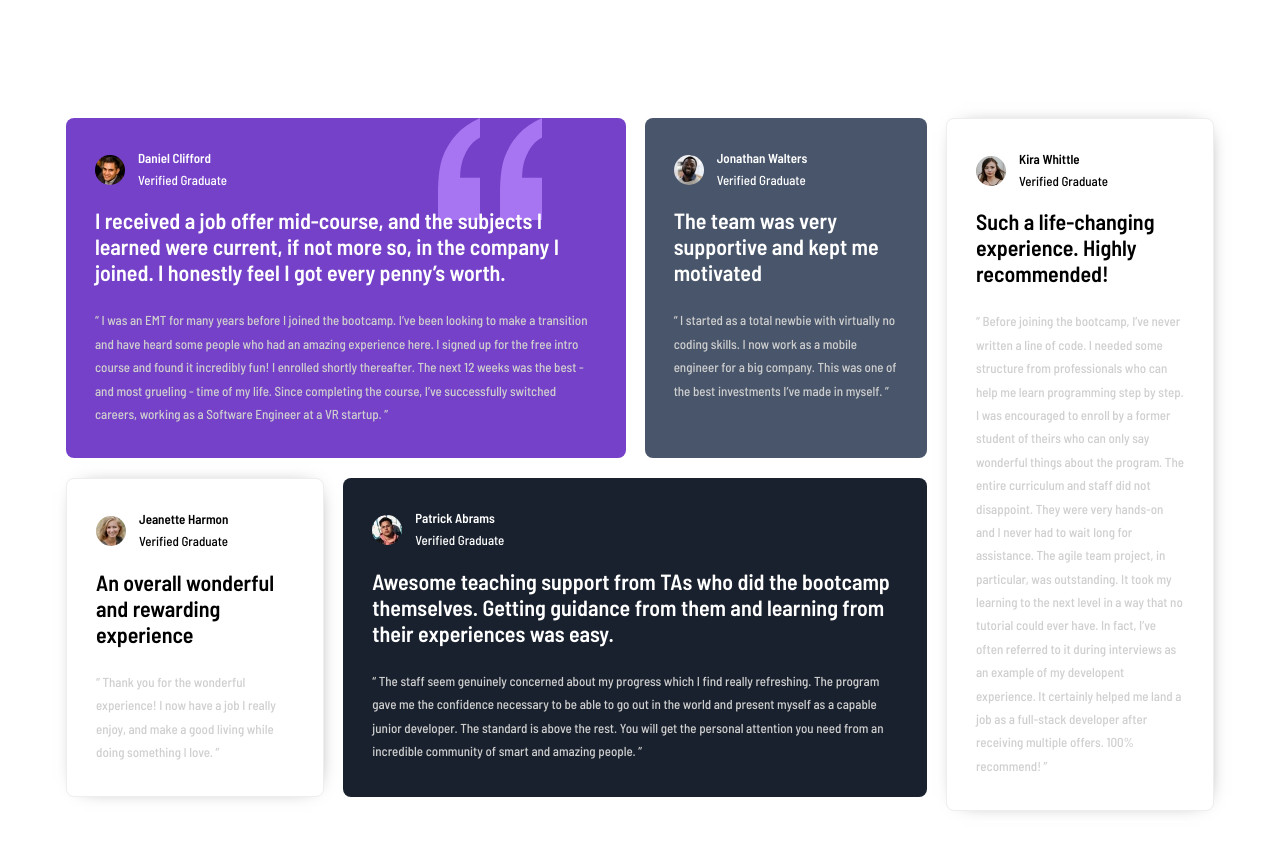
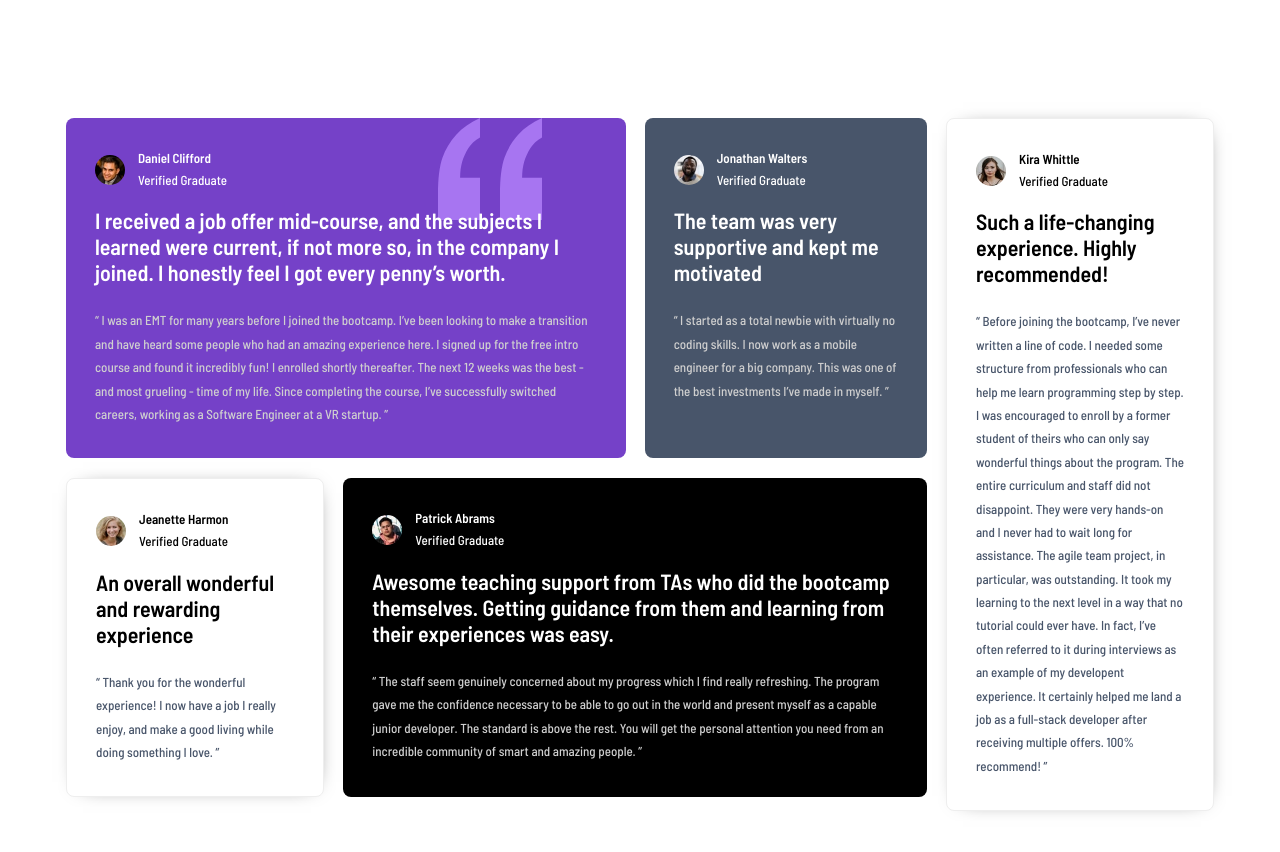
Before and after one commit to yasser22269/frontendmentorProject8, a plain HTML site: page index.html in a window 1280 px wide. Drawn offline with Linux system fonts and the light colour scheme.

Commit message:
first commit

```diff
--- a/css/style.css
+++ b/css/style.css
@@ -59,10 +59,13 @@ main{
     color: #000;
     border: 1px solid #eee;
     box-shadow: 2px 0px 21px -15px #000;
+
 }
-.card.c4{
-    background-color: var(--Very-dark-blackish-blue);
+.card.c3 p,
+.card.c5 p{
+color:  var(--Very-dark-grayish-blue);
 }
+
 
  .card .card-flex{
     display: flex;
```
